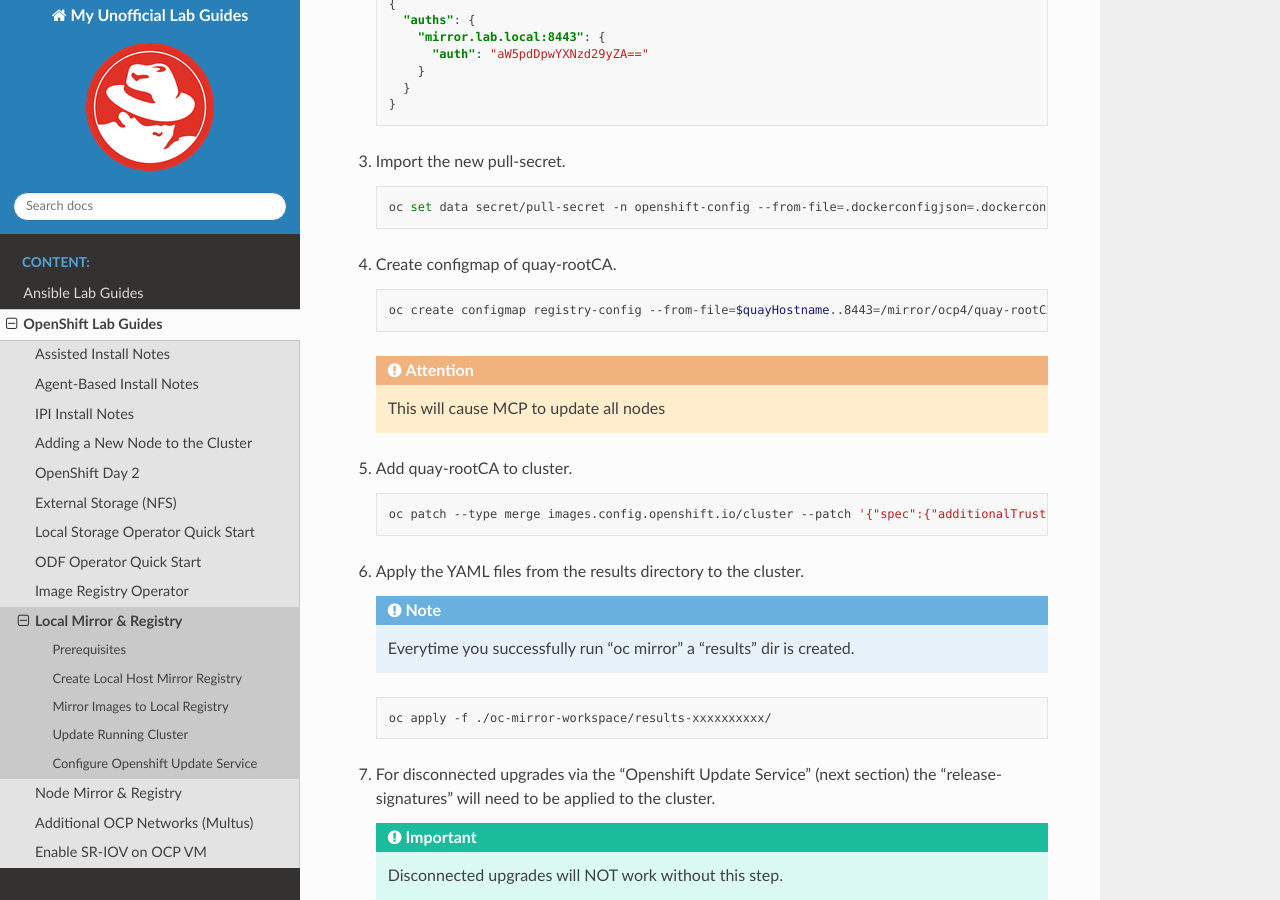
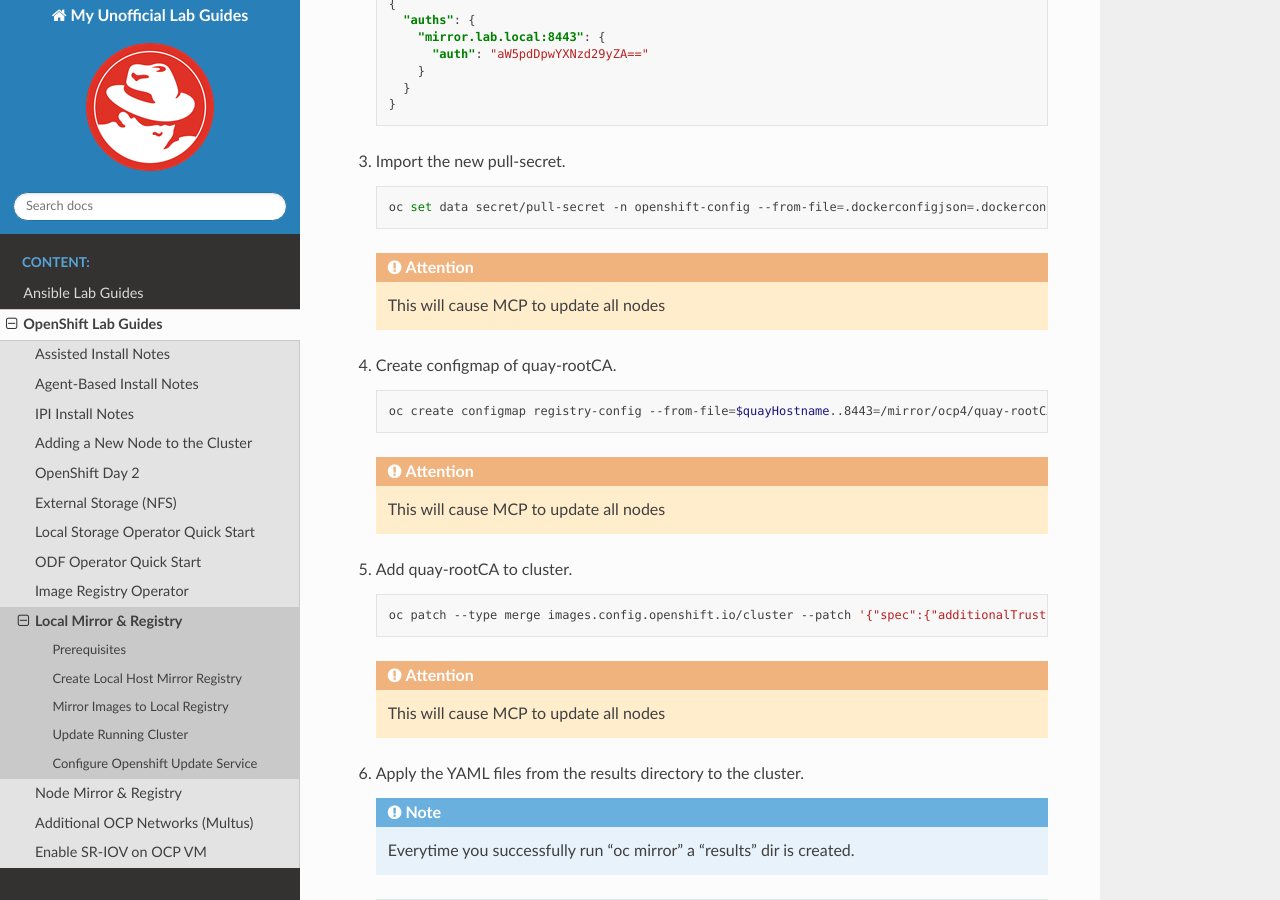
Before and after one commit to vtog/labGuides, a Sphinx documentation site: the page built from source/ocp/local-mirror-registry.rst, in a window 1280 px wide and 900 px high, scrolled down 7324 px. Built offline with Sphinx 7.4.7 and the Read the Docs theme 2.0.0, drawn with Linux system fonts in a browser that asks for light colours; pages that are not in the unit, such as notebooks, are missing from menus.

Commit message:
more mcp update warnings

```diff
--- a/source/ocp/local-mirror-registry.rst
+++ b/source/ocp/local-mirror-registry.rst
@@ -345,6 +345,8 @@
 
       oc set data secret/pull-secret -n openshift-config --from-file=.dockerconfigjson=.dockerconfig.json
 
+   .. attention:: This will cause MCP to update all nodes
+
 #. Create configmap of quay-rootCA.
 
    .. code-block:: bash
@@ -358,6 +360,8 @@
    .. code-block:: bash
 
       oc patch --type merge images.config.openshift.io/cluster --patch '{"spec":{"additionalTrustedCA":{"name":"registry-config"}}}'
+
+   .. attention:: This will cause MCP to update all nodes
 
 #. Apply the YAML files from the results directory to the cluster.
 
```
